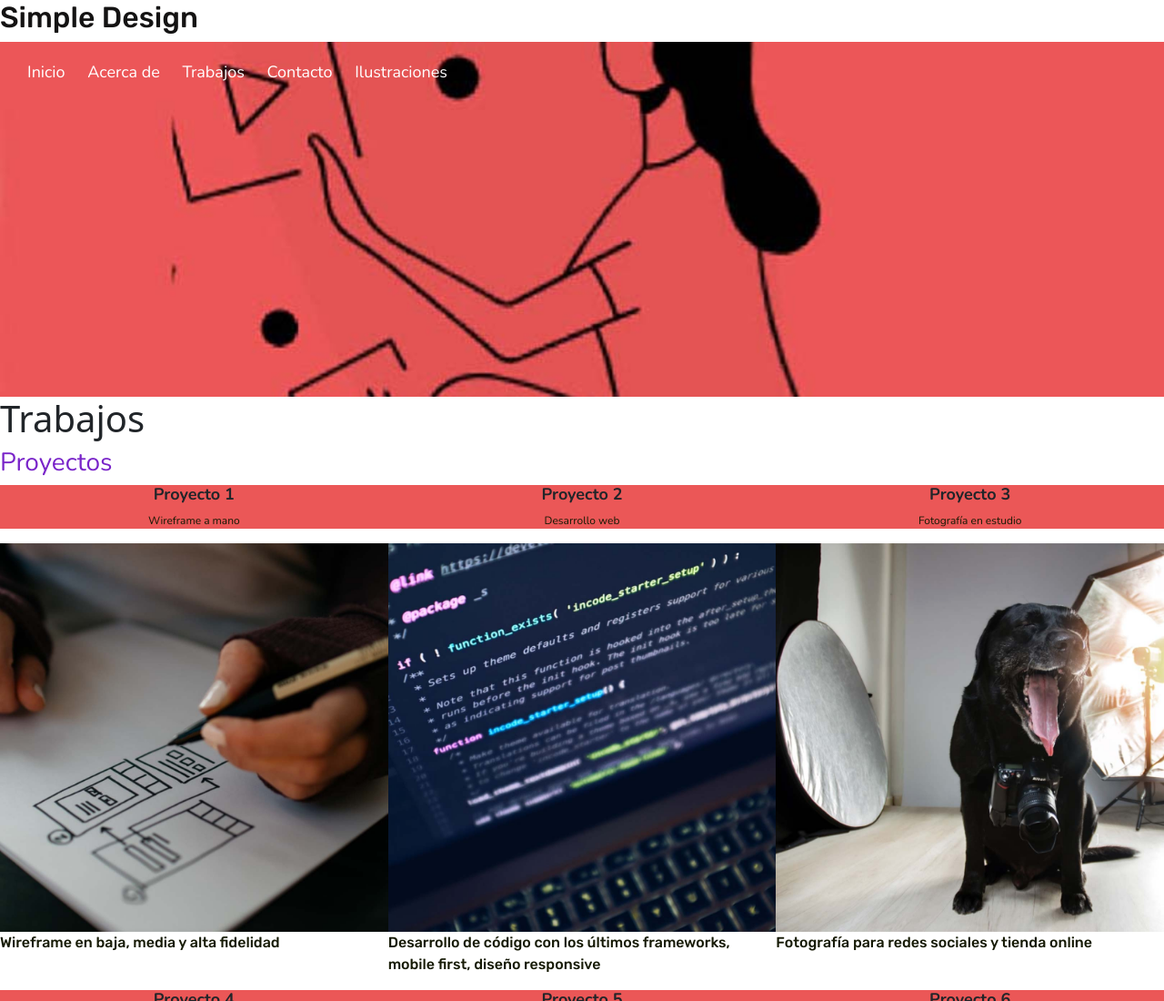
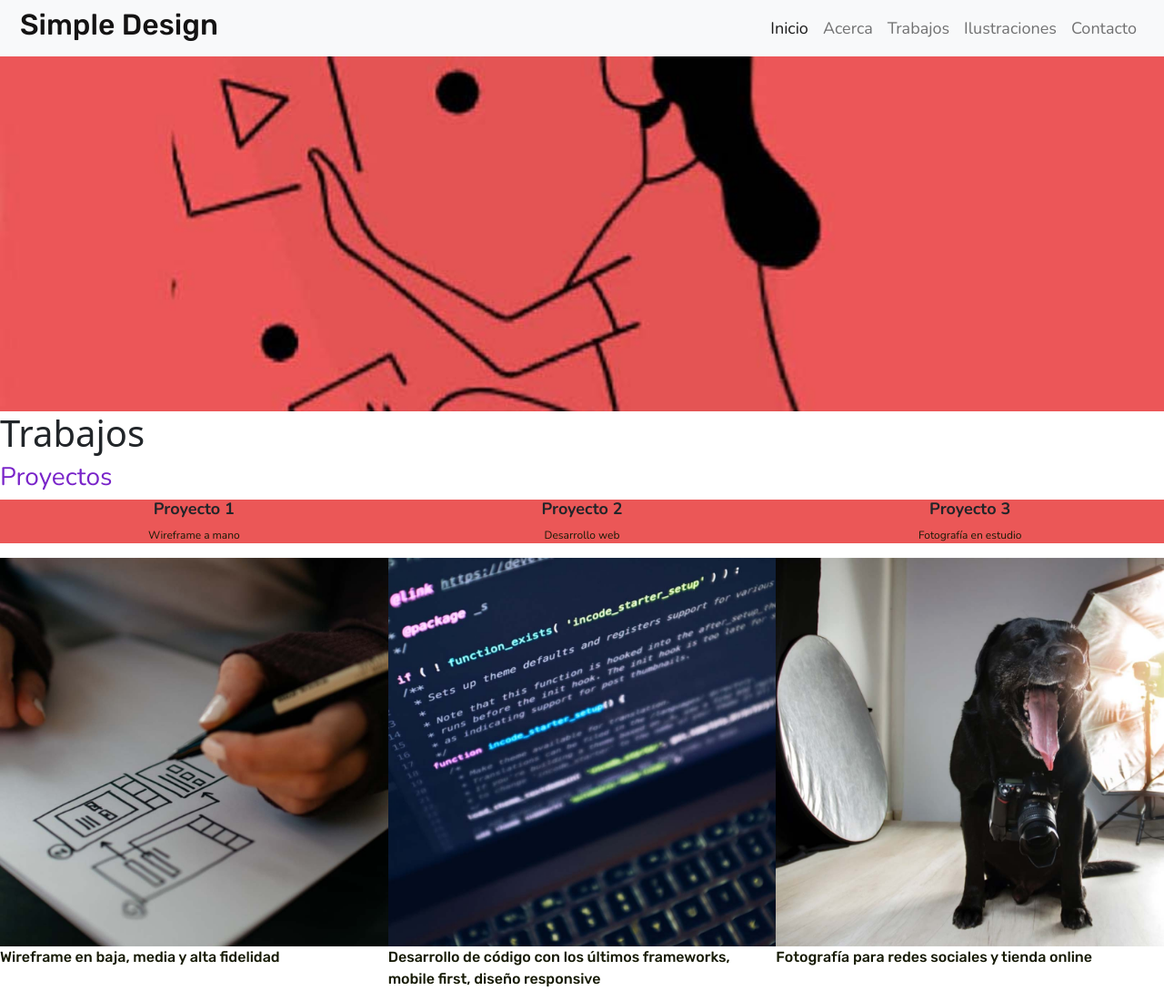
Before and after one commit to DaTamashiro/Proyecto1, a website: page pages/trabajos.html in a window 1280 px wide. Shown: the top 1100 px of the page at 91% size. Drawn offline with nearby package versions, Linux system fonts and the light colour scheme.

Commit message:
Correciones

```diff
--- a/pages/trabajos.html
+++ b/pages/trabajos.html
@@ -25,31 +25,39 @@
 
     <body>
         <header>
-        <div class="logo"> <!-- Logo-->
+            <nav class="navbar navbar-expand-lg navbar-light bg-light">
+                <div class="container-fluid">
+                    <div class="logo">
                         <h2>Simple Design</h2>
                     </div>
+                    <button class="navbar-toggler" type="button" data-bs-toggle="collapse"
+                    data-bs-target="#navbarNav" aria-controls="navbarNav" aria-expanded="false" aria-label="Toggle navigation">
+                    <span class="navbar-toggler-icon"></span>
+                    </button>
+
+                    <div class="collapse navbar-collapse nav_rigth" id="navbarNav">
+                        <ul class="navbar-nav">
+                            <li class="nav-item">
+                                <a class="nav-link active" aria-current="page" href="../index.html">Inicio</a>
+                            </li>
+                            <li class="nav-item">
+                                <a class="nav-link" href="acerca.html">Acerca</a>
+                            </li>
+                            <li class="nav-item">
+                                <a class="nav-link" href="trabajos.html">Trabajos</a>
+                            </li>
+                            <li class="nav-item">
+                                <a class="nav-link" href="ilustraciones.html">Ilustraciones</a>
+                            </li>
+                            <li class="nav-item">
+                                <a class="nav-link" href="contacto.html">Contacto</a>
+                            </li>
+                        </ul>
+                    </div>
+                </div>
+            </nav>
         </header>
 
-    <nav class="navegador">
-        <ul class="navegador__lista">
-            <li class="navegador__item">
-                <a href="../index.html" class="navegador__link">Inicio</a>
-            </li>
-            <li class="navegador__item">
-                <a href="acerca.html" class="navegador__link">Acerca de</a>
-            </li>
-            <li class="navegador__item">
-                <a href="trabajos.html" class="navegador__link">Trabajos</a>
-            </li>
-            <li class="navegador__item">
-                <a href="contacto.html" class="navegador__link">Contacto</a>
-            </li>
-            <li class="navegador__item">
-                <a href="ilustraciones.html" class="navegador__link">Ilustraciones</a>
-            </li>
-        </ul>
-
-    </nav>
         <main>
 
             <section class="container-fluid">
@@ -58,7 +66,6 @@
                         <img src="../images/trabajos_banner.jpg" alt="imagen de seccion trabajos">
                         <h1>Trabajos</h1>
                     </div>
-
                 </div>
                 <div class="row">
                     <div class="col-xs-12">
@@ -131,10 +138,7 @@
                         </div>
                     </div>
                 </div>
-
-
             </section>
-
         </main>
 
         <!-- js bootstrap-->
@@ -148,7 +152,6 @@
         <h4 class="footer__redes"> Seguinos en Redes sociales</h4>
         <a href="https://facebook.com">Facebook</a>
         <a href="https://instagram.com">Instagram</a>
-
     </footer>
 
 </html>
```
Also changed, not shown: index.html (+4 -22 lines), pages/acerca.html (+32 -22 lines), pages/contacto.html (+30 -23 lines), pages/error404.html (+1 -1 lines), pages/ilustraciones.html (+30 -25 lines). Lines whose indentation alone changed are shown as unchanged.
